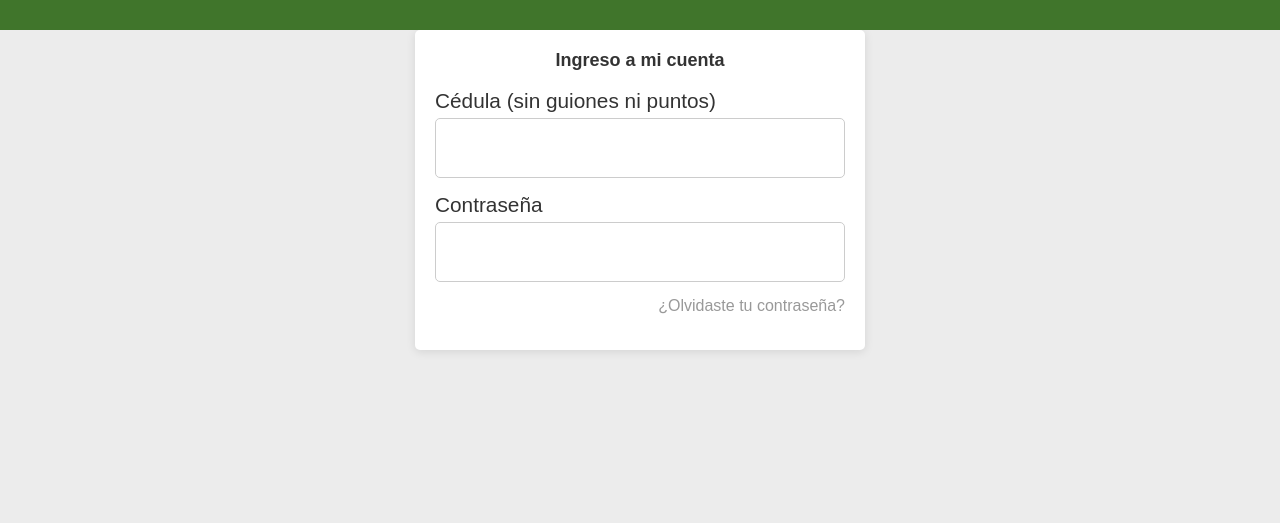
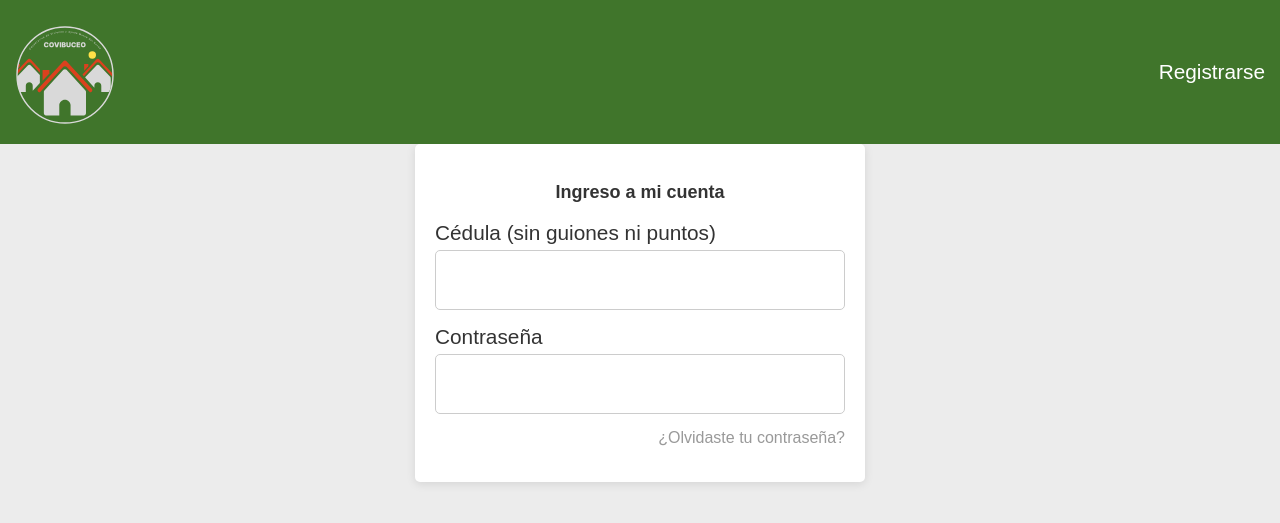
Before and after one commit to Softwares-Saturno-S-A-S/Covibuceo, a PHP site: the page made by Landing Page/inicio_sesion.html in a window 1280 px wide. Shown: the top 523 px of the page. Run offline with PHP 8.4, Linux system fonts and the light colour scheme.

Commit message:
Hice algunas modificaciones de los estilos css

```diff
--- a/Landing Page/inicio_sesion.html
+++ b/Landing Page/inicio_sesion.html
@@ -5,12 +5,13 @@
     <meta charset="UTF-8">
     <meta name="viewport" content="width=device-width, initial-scale=1.0">
     <title>Cooperativa - Inicio de sesión</title>
-    <link rel="stylesheet" href="css/estilos.css">
+    <link rel="stylesheet" href="../css/estilos.css">
     <style>
-        h3{
+        h3 {
             text-align: center;
         }
-        .enlaces{
+
+        .enlaces {
             text-align: right;
         }
     </style>
@@ -18,7 +19,10 @@
 
 <body>
     <header>
-
+        <a href="index.html"><img src="../img/Logo Cooperativa (3).svg" alt="Logo COVIBUCEO"></a>
+        <ul>
+            <li><a href="index.html">Registrarse</a></li>
+        </ul>
     </header>
     <form>
         <h3>Ingreso a mi cuenta</h3>
--- a/css/estilos.css
+++ b/css/estilos.css
@@ -1,3 +1,4 @@
+
         body {
             font-family: Arial, sans-serif;
             background-color: #ECECEC;
@@ -58,37 +59,29 @@
         label,
         button {
             font-size: 1.3em;
-            margin-top: 0;
         }
 
         .p2 {
             font-size: 1.5em;
-            margin-top: 0;
         }
 
         p {
             text-align: justify;
-            margin-top: 0;
         }
 
         h1 {
             text-align: center;
             font-size: 2.5em;
-            margin-top: 0;
         }
 
         h2 {
             text-align: center;
             font-size: 1.7em;
-            margin-top: 0;
         }
 
         h3 {
             font-size: large;
-            margin-top: 0;
         }
-
-
 
         form {
             max-width: 410px;
@@ -155,7 +148,7 @@
             margin-top: 30px;
         }
 
-        .sub1{
+        .sub1 {
             width: 70%;
         }
 
```
